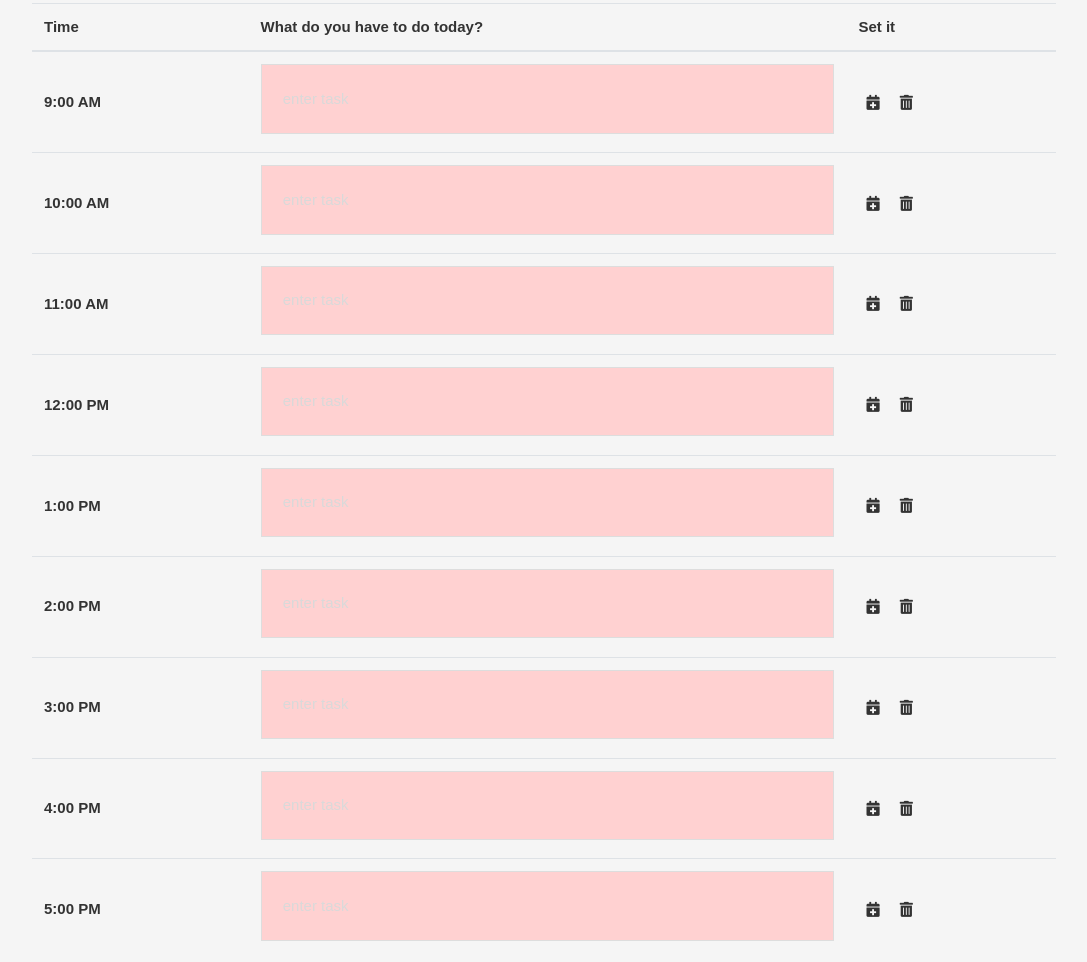
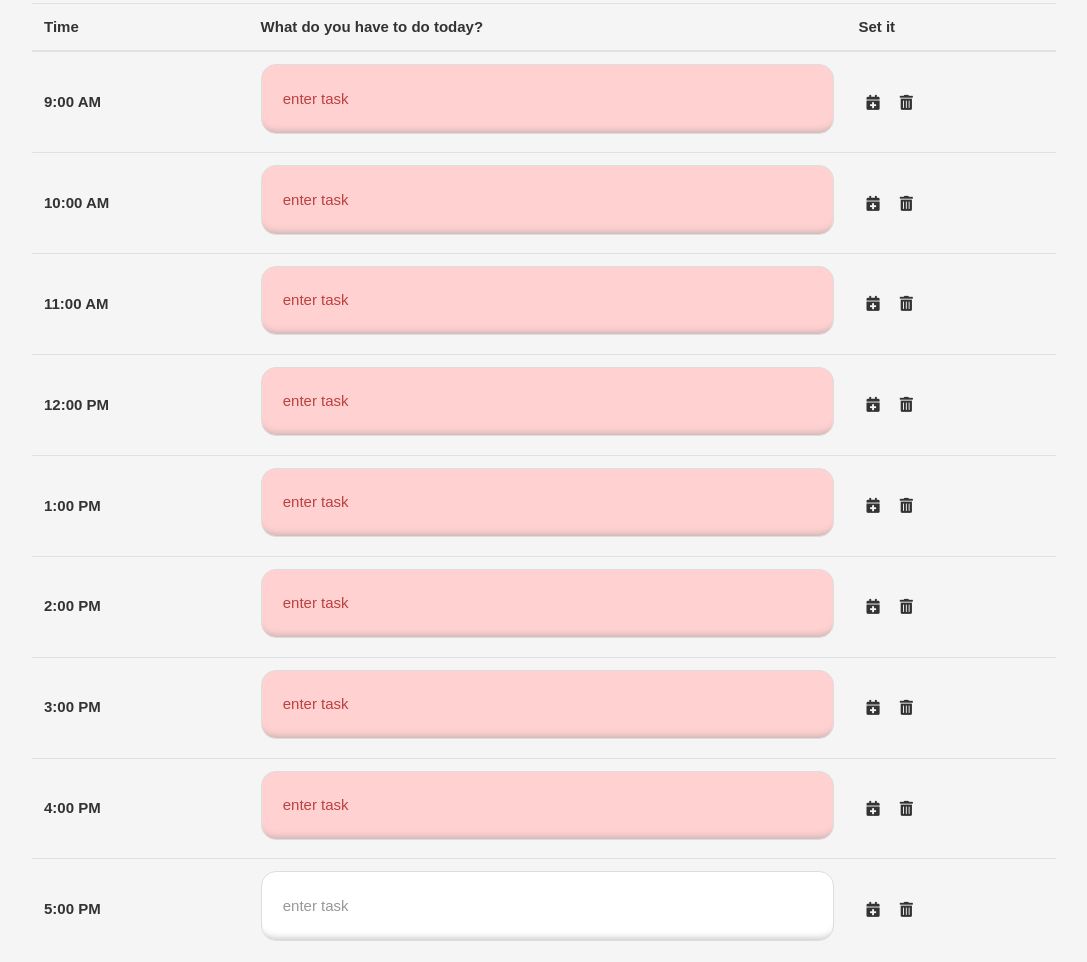
Before and after one commit to Bisrad/Day_Planner-app, a plain HTML site: page index.html in a window 1280 px wide. Shown: the part 442-1404 px from the top of the page, without its empty margins (96-1183 px from the left). Drawn offline with nearby package versions, Linux system fonts and the light colour scheme.

Commit message:
FIX addClass coloring, screenshot update

```diff
--- a/css/style.css
+++ b/css/style.css
@@ -60,12 +60,14 @@ h1 {
 
 .calendar-text::placeholder {
   /* padding-top: 11px; */
-  color: rgb(217, 217, 217)!important;
+  color: rgb(152, 152, 152)!important;
 }
 
 [contenteditable="true"] {
   border: 1px solid #ddd;
   padding: 1.4rem 0 0 .8rem;
+  border-radius: 15px;
+  box-shadow: inset 0 -10px 6px -8px rgba(149, 149, 149, 0.511);
 }
 
 [contenteditable="true"]:focus {
@@ -77,12 +79,21 @@ h1 {
   background-color: rgb(255, 209, 209);
 }
 
+.past::placeholder{
+  color: rgb(188, 65, 65)!important;
+}
+
+
 .present {
-  background-color: lightblue;
+  background-color: white;
 }
 
 .future {
   background-color: rgb(182, 255, 182);
+}
+
+.future::placeholder {
+  color: rgb(19, 67, 38)!important;
 }
 
 /* save and clear icons */
--- a/index.html
+++ b/index.html
@@ -87,7 +87,7 @@
         <tr>
           <th scope="row" class="time">1:00 PM</th>
           <td class="calendar-event">
-            <textarea contenteditable="true" class="calendar-text" id="input-5" data-hour="1" rows="2" placeholder="  enter task"></textarea>
+            <textarea contenteditable="true" class="calendar-text" id="input-5" data-hour="13" rows="2" placeholder="  enter task"></textarea>
           </td>
           <td><i class="fas fa-calendar-plus fa-1x saveBtn py-2 px-2" id="saveBtn"></i>
             <i class="fas fa-trash-alt fa-1x clearBtn py-2 px-2" id="clearBtn"></i>
@@ -96,7 +96,7 @@
         <tr>
           <th scope="row" class="time">2:00 PM</th>
           <td class="calendar-event">
-            <textarea contenteditable="true" class="calendar-text" id="input-6" data-hour="2" rows="2" placeholder="  enter task"></textarea>
+            <textarea contenteditable="true" class="calendar-text" id="input-6" data-hour="14" rows="2" placeholder="  enter task"></textarea>
           </td>
           <td><i class="fas fa-calendar-plus fa-1x saveBtn py-2 px-2" id="saveBtn"></i>
             <i class="fas fa-trash-alt fa-1x clearBtn py-2 px-2" id="clearBtn"></i>
@@ -105,7 +105,7 @@
         <tr>
           <th scope="row" class="time">3:00 PM</th>
           <td class="calendar-event">
-            <textarea contenteditable="true" class="calendar-text" id="input-7" data-hour="3" rows="2" placeholder="  enter task"></textarea>
+            <textarea contenteditable="true" class="calendar-text" id="input-7" data-hour="15" rows="2" placeholder="  enter task"></textarea>
           </td>
           <td><i class="fas fa-calendar-plus fa-1x saveBtn py-2 px-2" id="saveBtn"></i>
             <i class="fas fa-trash-alt fa-1x clearBtn py-2 px-2" id="clearBtn"></i>
@@ -114,7 +114,7 @@
         <tr>
           <th scope="row" class="time">4:00 PM</th>
           <td class="calendar-event">
-            <textarea contenteditable="true" class="calendar-text" id="input-8" data-hour="4" rows="2" placeholder="  enter task"></textarea>
+            <textarea contenteditable="true" class="calendar-text" id="input-8" data-hour="16" rows="2" placeholder="  enter task"></textarea>
           </td>
           <td><i class="fas fa-calendar-plus fa-1x saveBtn py-2 px-2" id="saveBtn"></i>
             <i class="fas fa-trash-alt fa-1x clearBtn py-2 px-2" id="clearBtn"></i>
@@ -123,7 +123,7 @@
         <tr>
           <th scope="row" class="time">5:00 PM</th>
           <td class="calendar-event">
-            <textarea contenteditable="true" class="calendar-text" id="input-9" data-hour="5" rows="2" placeholder="  enter task"></textarea>
+            <textarea contenteditable="true" class="calendar-text" id="input-9" data-hour="17" rows="2" placeholder="  enter task"></textarea>
           </td>
           <td><i class="fas fa-calendar-plus fa-1x saveBtn py-2 px-2" id="saveBtn"></i>
             <i class="fas fa-trash-alt fa-1x clearBtn py-2 px-2" id="clearBtn"></i>
```
Also changed, not shown: expl_planner2.png (added), 1 other file.
